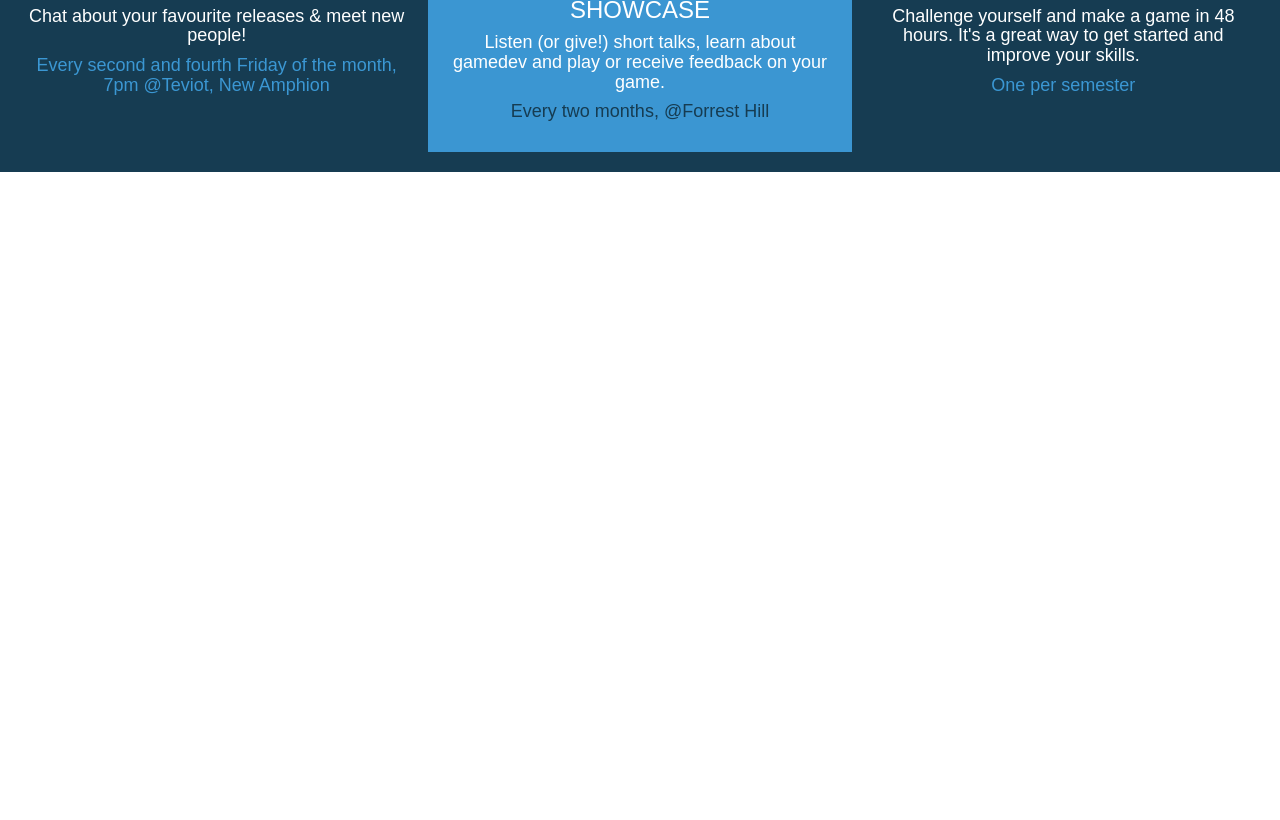
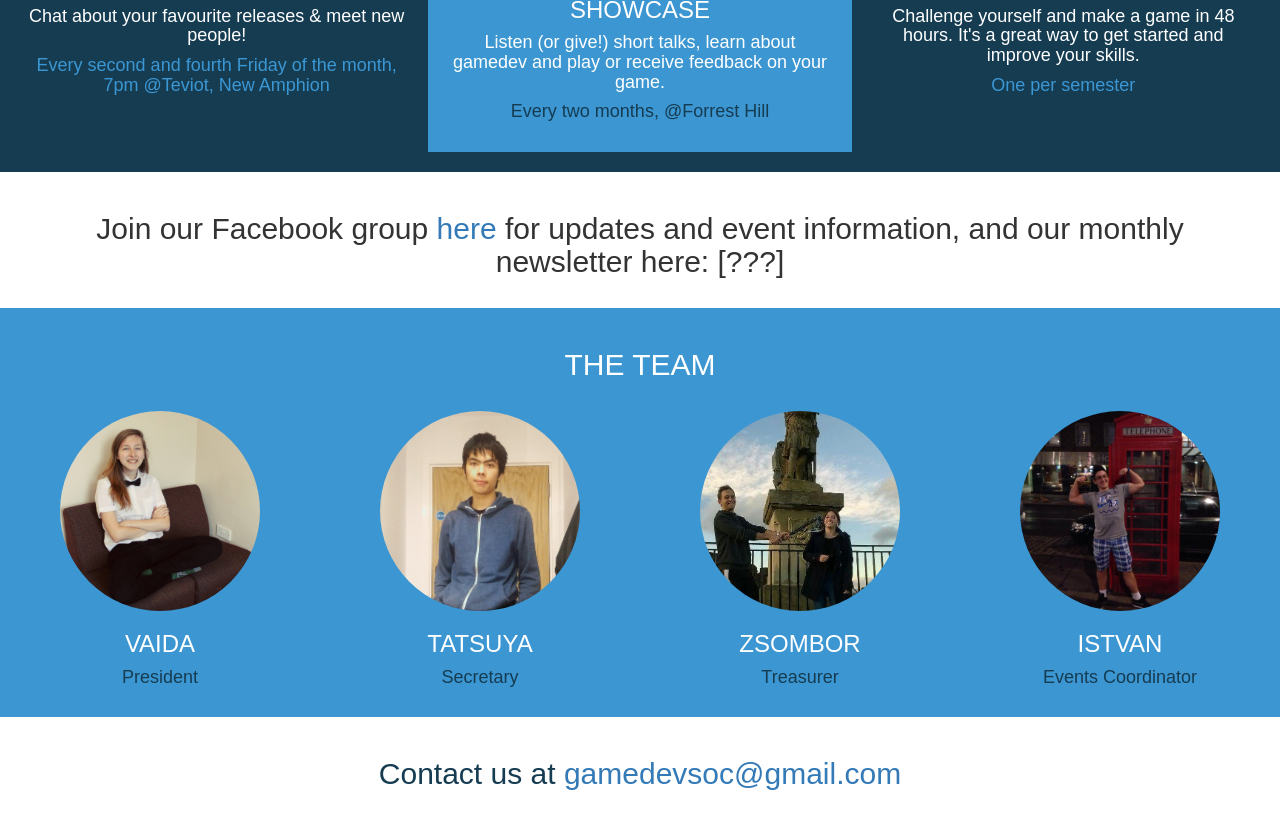
Before and after one commit to vaidap/GameDevSoc, a plain HTML site: page index.html in a window 1280 px wide. Shown: the part 820-1640 px from the top of the page. Before the commit the page ends 992 px from the top, so only its background shows below. Drawn offline with nearby package versions, Linux system fonts and the light colour scheme.

Commit message:
Added team & contact

```diff
--- a/index.html
+++ b/index.html
@@ -27,6 +27,10 @@ body {
   	padding:20px;
   }
 
+  .toppad {
+    padding-top:20px;
+  }
+
   .darkblue {
   	color:#163C52;
   }
@@ -47,6 +51,14 @@ body {
   	color:#3B97D3;
   }
 
+  .white {
+    color:white;
+  }
+
+  .whitebg {
+    background-color: white;
+  }
+
   .bluebg {
   	background-color:#3B96D2;
   }
@@ -55,8 +67,16 @@ h3, h4 {
 	color:white;
 }
 
+h2 {
+  padding:20px;
+}
+
 .col-sm-4 {
 	padding:20px;
+}
+
+a:hover {
+  text-decoration:none;
 }
 
   </style>
@@ -99,14 +119,46 @@ h3, h4 {
 	    </div>
 	</div>
 
+  <div class="container-fluid text-center">
+    <h2 class="toppad" style="padding-right:40px;padding-left:40px;">Join our Facebook group <a href="https://www.facebook.com/groups/gamedevsocedi/">here</a> for updates and event information, and our monthly newsletter here: [???]</h2>
+  </div>
+
+  <div class="container-fluid text-center bluebg">
+    <h2 class="white">THE TEAM</h2>
+    <div class="row text-center" style="padding-bottom:20px;">
+      <div class="col-sm-3">
+        <div class="circle center-block" style="background-image:url('vaida.jpg'); background-size:200px 200px;">
+          </div>
+          <h3>VAIDA</h3>
+          <h4 class="darkblue">President</h4>
+        </div>
+
+        <div class="col-sm-3">
+        <div class="circle center-block" style="background-image:url('tatsuya.jpg'); background-size:200px 200px;">
+          </div>
+          <h3>TATSUYA</h3>
+          <h4 class="darkblue">Secretary</h4>
+        </div>
+
+        <div class="col-sm-3">
+        <div class="circle center-block" style="background-image:url('zsombor.jpg'); background-size:200px 200px; background-position:left;">
+          </div>
+          <h3>ZSOMBOR</h3>
+          <h4 class="darkblue">Treasurer</h4>
+        </div>
+
+        <div class="col-sm-3">
+        <div class="circle center-block" style="background-image:url('istvan.jpg'); background-size:200px 200px; background-position:left;">
+          </div>
+          <h3>ISTVAN</h3>
+          <h4 class="darkblue">Events Coordinator</h4>
+        </div>
+      </div>
+  </div>
+
+  <div class="container-fluid text-center">
+    <h2 class="darkblue">Contact us at <a href="mailto:gamedevsoc@gmail.com">gamedevsoc@gmail.com</a></h2>
+  </div>
+
 </body>
 </html>
-
-
-<!--
-games accessible to anyone, intersection.
-guide & articles for beginners
-more detailed description: will have newsletter. SIGN UP HERE
-the team
-games made during a gamejam
-pictures taken from twitter and wikimedia commons-->
```
Also changed, not shown: istvan.jpg (added), tatsuya.jpg (added), vaida.jpg (added), zsombor.jpg (added).
